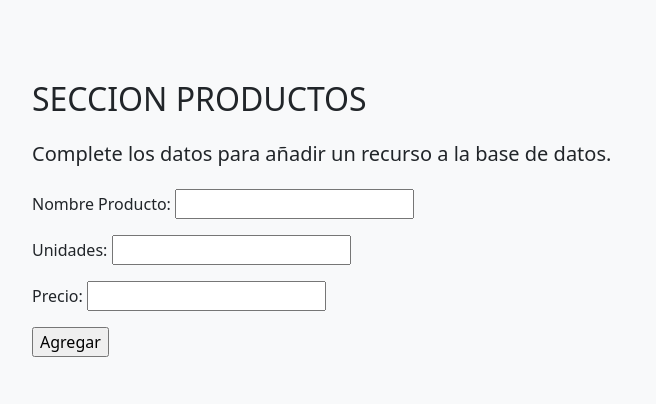
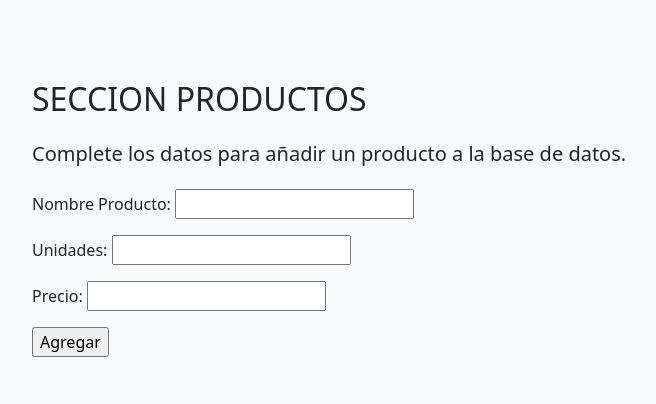
Before and after one commit to WILLYELENO/Tercera-entrega-Eleno, a Django app: template MiApp/templates/MiApp/productos.html in a window 1280 px wide. Shown: the part 89-493 px from the top of the page, without its empty margins (98-754 px from the left). Run offline with Django 3.2, Linux system fonts and the light colour scheme; the template is opened without the code that fills it: values that come from a table or form of the project are taken from there, others are empty; some libraries are stand-ins or nearby versions.

Commit message:
Update productos.html

```diff
--- a/MiApp/templates/MiApp/productos.html
+++ b/MiApp/templates/MiApp/productos.html
@@ -5,7 +5,7 @@
 <main class="container">
   <div class="bg-light p-5 rounded">
     <h1>SECCION PRODUCTOS</h1>
-    <p class="lead">Complete los datos para añadir un recurso a la base de datos.</p>
+    <p class="lead">Complete los datos para añadir un producto a la base de datos.</p>
     <form action="{% url 'agregar_producto' %}" method="post">
       {% csrf_token %}
       {{form.as_p}}
```
